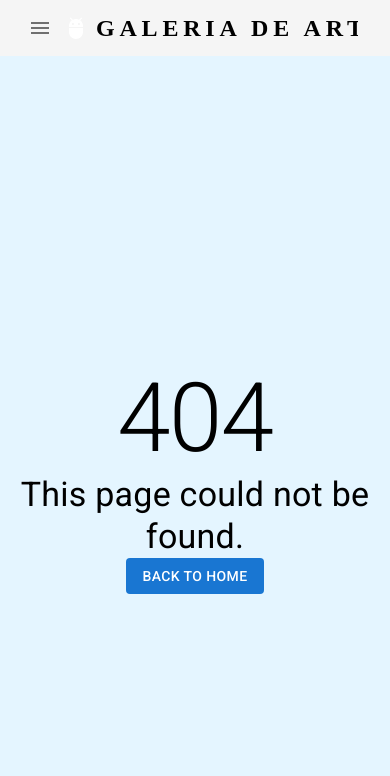
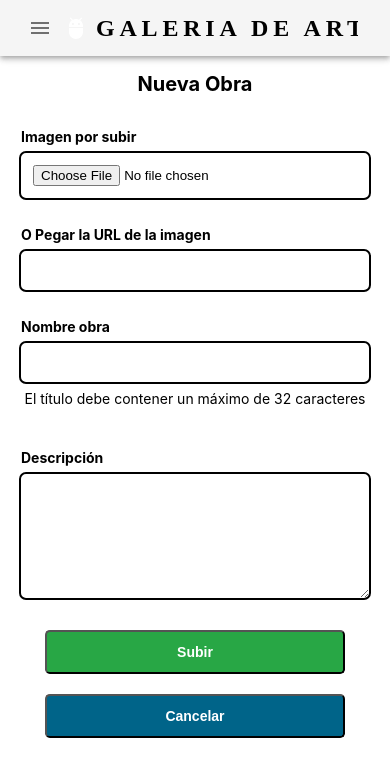
Before and after one commit to Catrilao/galeria-arte, a React (Create React App) app: page /subirObra in a window 390 px wide. Before the commit this address led to /404. Shown: the top 776 px of the page. Built offline with nearby package versions, Linux system fonts and the light colour scheme.

Commit message:
Update 3 files

```diff
--- a/src/layouts/full-layout/Header.jsx
+++ b/src/layouts/full-layout/Header.jsx
@@ -49,6 +49,7 @@ function Header() {
             { title: "Artistas", link: `/Artistas` },
             { title: "Contacto", link: `/Contacto` },
             { title: "Ingresar", link: `/Login` },
+            { title: "Subir obra", link: `/SubirObra` },
           ],
     );
   }, []);
--- a/src/pages/SubirObra/SubirObra.css
+++ b/src/pages/SubirObra/SubirObra.css
@@ -86,13 +86,12 @@
 
 .buttons-container {
   display: flex;
-  justify-content: center; /* Align buttons at the center horizontally */
+  justify-content: center;
   margin-top: 20px;
   margin-bottom: 20px;
 }
 
 .button {
-  /* Common button styles */
   align-items: center;
   justify-content: center;
   background-color: #28a745;
@@ -101,9 +100,10 @@
   border-radius: 0.3rem;
   font-size: 0.875rem;
   font-weight: 700;
-  margin: 0 5px; /* Add some space between buttons */
+  margin: 0 5px;
   flex-grow: 1;
   box-sizing: border-box;
+  min-width: 150px;
 }
 
 .button--primary:hover {
@@ -114,7 +114,10 @@
   background-color: #006489;
 }
 
-/* Additional styles for centering buttons in smaller screens */
+.button--cancel:hover {
+  background-color: #28a745;
+}
+
 @media (max-width: 768px) {
   .buttons-container {
     flex-direction: column; /* Stack buttons vertically on smaller screens */
@@ -122,8 +125,8 @@
   }
 
   .button {
-    width: 100%; /* Make buttons full width */
-    margin: 5px 0; /* Adjust margin between buttons */
+    width: 100%;
+    margin: 10px 0; /* Adjust margin between buttons */
   }
 }
 
--- a/src/routes/Router.js
+++ b/src/routes/Router.js
@@ -41,6 +41,7 @@ const Router = [
       { path: "artistas", exact: true, element: <ArtistasPage /> },
       { path: "obrasArtista", exact: true, element: <ObrasArtista /> },
       { path: "login", exact: true, element: <LoginForm /> }, // Ruta agregada
+      { path: "subirObra", exact: true, element: <SubirObra /> }, // Ruta agregada
       { path: "*", element: <Navigate to="/404" /> },
       { path: "404", element: <Error /> },
     ],
```
